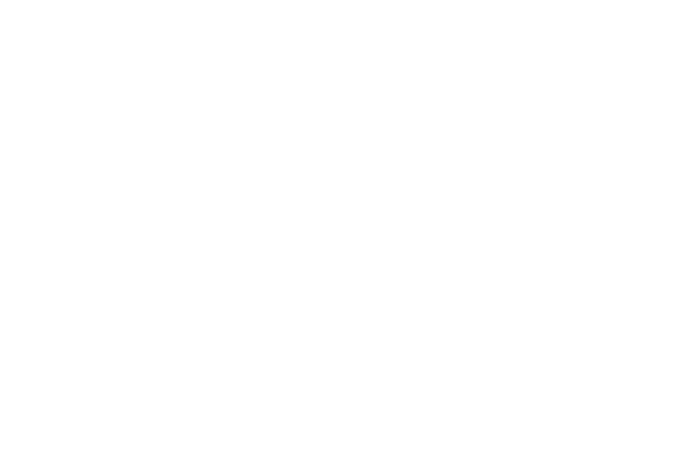
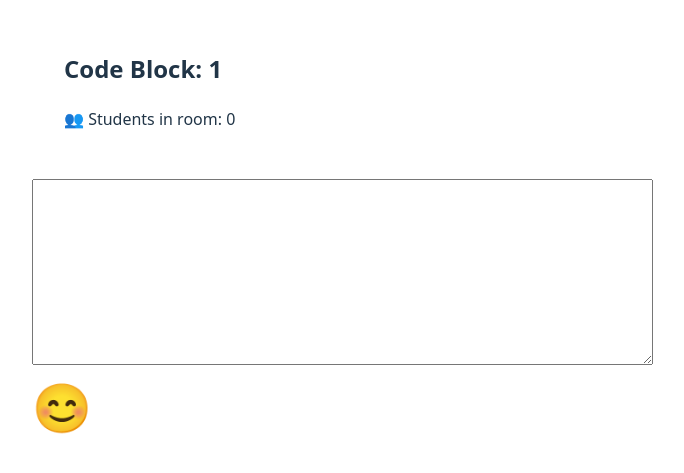
Before and after one commit to sharon-shechter/Moveo_home_assigment, a React (Vite) app in the folder frontend/: page /codeblock/1 in a window 1280 px wide. Before the commit this address had no page. Shown: the part 179-652 px from the top of the page, without its empty margins (0-684 px from the left). Built offline with nearby package versions, Linux system fonts and the light colour scheme; no server answers.

Commit message:
Add CodeEditor and CodeBlockPage components with dynamic codeblock loading

```diff
--- a/frontend/src/App.jsx
+++ b/frontend/src/App.jsx
@@ -1,11 +1,13 @@
 import { BrowserRouter as Router, Routes, Route } from 'react-router-dom';
 import Home from './pages/home';
+import CodeBlockPage from './pages/CodeBlockPage';
 
 function App() {
   return (
     <Router>
       <Routes>
         <Route path="/" element={<Home />} />
+        <Route path="/codeblock/:codeblockId" element={<CodeBlockPage />} />
       </Routes>
     </Router>
   );
--- /dev/null
+++ b/frontend/src/components/CodeEditor.jsx
@@ -0,0 +1,32 @@
+import { useEffect, useState } from 'react';
+import axios from 'axios';
+
+function CodeEditor({ codeblockId }) {
+  const [code, setCode] = useState('');
+  const [solution, setSolution] = useState('');
+
+  useEffect(() => {
+    axios.get(`http://localhost:8000/api/codeblock_by_id/${codeblockId}`)
+      .then((res) => {
+        setCode(res.data.initial_code || '');
+        setSolution(res.data.solution || '');
+      });
+  }, [codeblockId]);
+
+  const isCorrect = code.trim() === solution.trim();
+
+  return (
+    <div>
+      <textarea
+        value={code}
+        onChange={(e) => setCode(e.target.value)}
+        rows={10}
+        cols={60}
+        style={{ fontFamily: 'monospace', fontSize: '1rem' }}
+      />
+      {isCorrect && <div style={{ fontSize: '3rem' }}>😊</div>}
+    </div>
+  );
+}
+
+export default CodeEditor;
--- a/frontend/src/components/userCount.jsx
+++ b/frontend/src/components/userCount.jsx
@@ -1,7 +1,7 @@
 import { useEffect, useState, useRef } from 'react';
 import { io } from 'socket.io-client';
 
-function CodeBlockPage({ codeblockId = 'codeblock-1' }) {
+function UserCount({ codeblockId = 'codeblock-1' }) {
   const [userCount, setUserCount] = useState(0);
   const socketRef = useRef(null);
 
@@ -32,4 +32,4 @@
   );
 }
 
-export default CodeBlockPage;
+export default UserCount;
--- /dev/null
+++ b/frontend/src/pages/CodeBlockPage.jsx
@@ -0,0 +1,16 @@
+import { useParams } from 'react-router-dom';
+import CodeEditor from "../components/CodeEditor";
+import UserCount from "../components/UserCount";
+
+function CodeBlockPage() {
+  const { codeblockId } = useParams();
+
+  return (
+    <div style={{ padding: '2rem' }}>
+      <UserCount codeblockId={codeblockId} />
+      <CodeEditor codeblockId={codeblockId} />
+    </div>
+  );
+}
+
+export default CodeBlockPage;
--- a/frontend/src/pages/home.jsx
+++ b/frontend/src/pages/home.jsx
@@ -1,16 +1,46 @@
-import UserCount from '../components/userCount';
-import '../styles/home.css';
+import { useEffect, useState } from 'react';
+import { useNavigate } from 'react-router-dom';
+import axios from 'axios';
+import '../styles/home.css'; // Optional styling
 
 function Home() {
+  const [codeblocks, setCodeblocks] = useState([]);
+  const [selectedId, setSelectedId] = useState('');
+  const navigate = useNavigate();
 
+  // Fetch codeblock list from the server
+  useEffect(() => {
+    axios.get('http://localhost:8000/api/codeblocks')
+      .then((res) => setCodeblocks(res.data))
+      .catch((err) => console.error('Error fetching codeblocks', err));
+  }, []);
+
+  const handleNavigate = () => {
+    if (selectedId) {
+      navigate(`/codeblock/${selectedId}`);
+    }
+  };
 
   return (
     <div className="home-container">
-      <h1 className="home-title">👨‍💻 Welcome to Tom's Online Coding App</h1>
-      <p className="home-description">Collaborate and code together in real-time!</p>
-      <UserCount />
-      <button className="start-button" >
-        🚀 Start Coding
+      <h1>👨‍💻 Welcome to Tom's Coding App</h1>
+      <p>Select a code block to start coding:</p>
+
+      <select
+        value={selectedId}
+        onChange={(e) => setSelectedId(e.target.value)}
+        className="dropdown"
+      >
+        <option value="">-- Choose a Code Block --</option>
+        {codeblocks.map(cb => (
+        <option key={cb.id} value={cb.id}>
+            {cb.title || `Codeblock ${cb.id}`}
+        </option>
+        ))}
+      </select>
+
+      <button onClick={handleNavigate} disabled={!selectedId} className="start-button">
+        🚀 Go to Codeblock
       </button>
     </div>
   );
```
Also changed, not shown: 1 other file (tests, documents, lock files or other folders).
